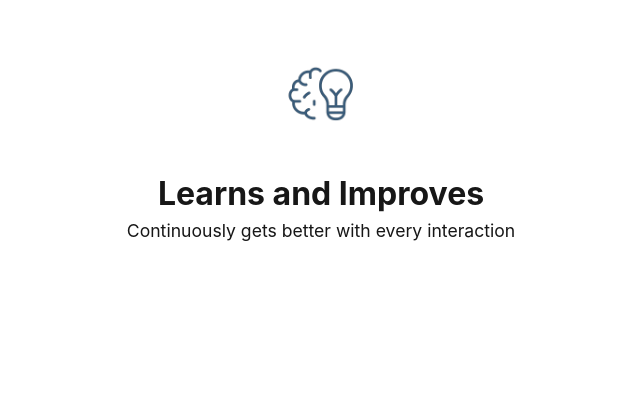
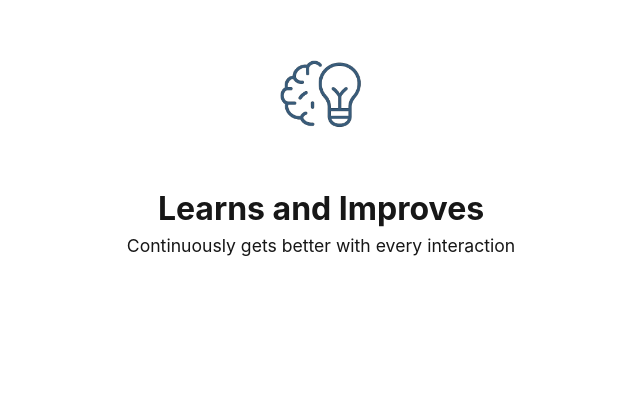
Before and after one commit to BekturUbykeev/smartmatepro, a Next.js app: page / in a window 1280 px wide. Shown: the part 3543-3960 px from the top of the page, without its empty margins (319-959 px from the left). Built offline with nearby package versions, Linux system fonts and the light colour scheme.

Commit message:
Increase feature icon size to 150px and refactor feature blocks

```diff
--- a/pages/index.jsx
+++ b/pages/index.jsx
@@ -68,25 +68,51 @@ export default function Home() {
           alignItems: 'center'
         }}>
           {['emma', 'james', 'linda'].map((name, idx) => (
-            <div key={idx} style={{ maxWidth: '360px', width: '90%', padding: '1.5rem', background: '#fff', borderRadius: '12px', boxShadow: '0 4px 12px rgba(0,0,0,0.06)' }}>
+            <div
+              key={idx}
+              style={{
+                maxWidth: '360px',
+                width: '90%',
+                padding: '1.5rem',
+                background: '#fff',
+                borderRadius: '12px',
+                boxShadow: '0 4px 12px rgba(0,0,0,0.06)'
+              }}
+            >
               <div style={{ display: 'flex', alignItems: 'center', marginBottom: '0.5rem' }}>
-                <img src={`/avatars/${name}.png`} alt={name} style={{ width: '32px', height: '32px', borderRadius: '999px', marginRight: '0.5rem' }} />
+                <img
+                  src={`/avatars/${name}.png`}
+                  alt={name}
+                  style={{ width: '32px', height: '32px', borderRadius: '999px', marginRight: '0.5rem' }}
+                />
                 <strong>{name.charAt(0).toUpperCase() + name.slice(1)}:</strong>
               </div>
-              <p>{
-                name === 'emma' ? 'Hi, can I reschedule my appointment for tomorrow?' :
-                name === 'james' ? 'Do you have any availability this weekend?' :
-                'What are your business hours today?'
-              }</p>
+              <p>
+                {
+                  name === 'emma'
+                    ? 'Hi, can I reschedule my appointment for tomorrow?'
+                    : name === 'james'
+                    ? 'Do you have any availability this weekend?'
+                    : 'What are your business hours today?'
+                }
+              </p>
               <div style={{ display: 'flex', alignItems: 'center', marginTop: '0.5rem' }}>
-                <img src="/avatars/smartmatepro.png" alt="SmartMatePro" style={{ width: '32px', height: '32px', borderRadius: '999px', marginRight: '0.5rem' }} />
+                <img
+                  src="/avatars/smartmatepro.png"
+                  alt="SmartMatePro"
+                  style={{ width: '32px', height: '32px', borderRadius: '999px', marginRight: '0.5rem' }}
+                />
                 <strong>SmartMatePro:</strong>
               </div>
-              <p>{
-                name === 'emma' ? "Absolutely! What time's good for you?" :
-                name === 'james' ? 'Yes, we have slots this Saturday: 10 AM and 1 PM. Which one works for you?' :
-                'We’re open until 6 PM. Would you like to schedule a visit?'
-              }</p>
+              <p>
+                {
+                  name === 'emma'
+                    ? "Absolutely! What time's good for you?"
+                    : name === 'james'
+                    ? 'Yes, we have slots this Saturday: 10 AM and 1 PM. Which one works for you?'
+                    : 'We’re open until 6 PM. Would you like to schedule a visit?'
+                }
+              </p>
             </div>
           ))}
         </div>
@@ -113,60 +139,46 @@ export default function Home() {
         </h2>
       </motion.section>
 
-      {/* 24/7 AI Assistant */}
-      <motion.section style={fullPageSectionStyle}>
-        <img src="/icons/clock.png" alt="24/7 AI Assistant" style={{ width: '120px', height: '120px', marginBottom: '1rem' }} />
-        <div>
-          <h2 style={{ fontSize: '2rem', fontWeight: 700 }}>24/7 AI Assistant</h2>
-          <p style={{ fontSize: '1.1rem', maxWidth: '480px', margin: '0 auto' }}>
-            Always available to respond to both spoken questions and text messages
-          </p>
-        </div>
-      </motion.section>
-
-      {/* Learns and Improves */}
-      <motion.section style={fullPageSectionStyle}>
-        <img src="/icons/brain.png" alt="Learns and Improves" style={{ width: '120px', height: '120px', marginBottom: '1rem' }} />
-        <div>
-          <h2 style={{ fontSize: '2rem', fontWeight: 700 }}>Learns and Improves</h2>
-          <p style={{ fontSize: '1.1rem', maxWidth: '480px', margin: '0 auto' }}>
-            Continuously gets better with every interaction
-          </p>
-        </div>
-      </motion.section>
-
-      {/* Built-in Smart Scheduler */}
-      <motion.section style={fullPageSectionStyle}>
-        <img src="/icons/calendar.png" alt="Built-in Smart Scheduler" style={{ width: '120px', height: '120px', marginBottom: '1rem' }} />
-        <div>
-          <h2 style={{ fontSize: '2rem', fontWeight: 700 }}>Built-in Smart Scheduler</h2>
-          <p style={{ fontSize: '1.1rem', maxWidth: '480px', margin: '0 auto' }}>
-            Beyond booking — SmartMatePro schedules, reminds, reschedules, and adapts — all in real-time, across platforms.
-          </p>
-        </div>
-      </motion.section>
-
-      {/* Supports Multiple Languages */}
-      <motion.section style={fullPageSectionStyle}>
-        <img src="/icons/language.png" alt="Supports Multiple Languages" style={{ width: '120px', height: '120px', marginBottom: '1rem' }} />
-        <div>
-          <h2 style={{ fontSize: '2rem', fontWeight: 700 }}>Supports Multiple Languages</h2>
-          <p style={{ fontSize: '1.1rem', maxWidth: '480px', margin: '0 auto' }}>
-            From English to Spanish, French to Japanese — SmartMatePro communicates with your clients in their native language.
-          </p>
-        </div>
-      </motion.section>
-
-      {/* Smart Analytics & Insights */}
-      <motion.section style={fullPageSectionStyle}>
-        <img src="/icons/analytic.png" alt="Smart Analytics & Insights" style={{ width: '120px', height: '120px', marginBottom: '1rem' }} />
-        <div>
-          <h2 style={{ fontSize: '2rem', fontWeight: 700 }}>Smart Analytics & Insights</h2>
-          <p style={{ fontSize: '1.1rem', maxWidth: '480px', margin: '0 auto' }}>
-            SmartMatePro turns every interaction into valuable insight. See what clients ask, when they ask, and how to serve them better — effortlessly.
-          </p>
-        </div>
-      </motion.section>
+      {/* Feature Blocks */}
+      {[
+        {
+          icon: 'clock',
+          title: '24/7 AI Assistant',
+          desc: 'Always available to respond to both spoken questions and text messages'
+        },
+        {
+          icon: 'brain',
+          title: 'Learns and Improves',
+          desc: 'Continuously gets better with every interaction'
+        },
+        {
+          icon: 'calendar',
+          title: 'Built-in Smart Scheduler',
+          desc: 'Beyond booking — SmartMatePro schedules, reminds, reschedules, and adapts — all in real-time, across platforms.'
+        },
+        {
+          icon: 'language',
+          title: 'Supports Multiple Languages',
+          desc: 'From English to Spanish, French to Japanese — SmartMatePro communicates with your clients in their native language.'
+        },
+        {
+          icon: 'analytic',
+          title: 'Smart Analytics & Insights',
+          desc: 'SmartMatePro turns every interaction into valuable insight. See what clients ask, when they ask, and how to serve them better — effortlessly.'
+        }
+      ].map((item, index) => (
+        <motion.section key={index} style={fullPageSectionStyle}>
+          <img
+            src={`/icons/${item.icon}.png`}
+            alt={item.title}
+            style={{ width: '150px', height: '150px', marginBottom: '1rem' }}
+          />
+          <div>
+            <h2 style={{ fontSize: '2rem', fontWeight: 700 }}>{item.title}</h2>
+            <p style={{ fontSize: '1.1rem', maxWidth: '480px', margin: '0 auto' }}>{item.desc}</p>
+          </div>
+        </motion.section>
+      ))}
 
       {/* Final CTA */}
       <motion.section
```
